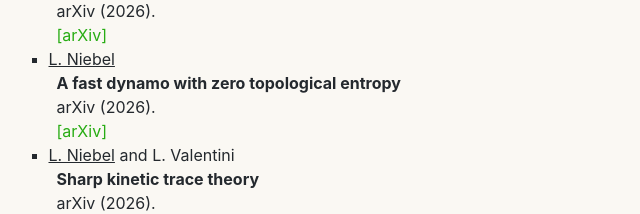
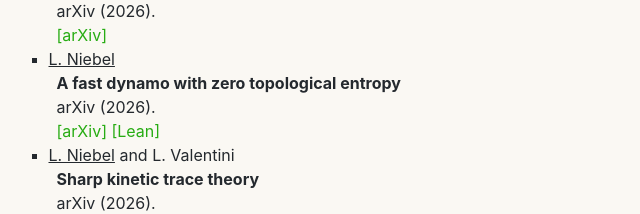
Before and after one commit to lukasniebel/lukasniebel.github.io, a plain HTML site: page research.html in a window 1280 px wide. Shown: the part 782-996 px from the top of the page, 151-791 px from the left. Drawn offline with nearby package versions, Linux system fonts and the light colour scheme.

Commit message:
Add Lean link to fast dynamo publication

```diff
--- a/research.html
+++ b/research.html
@@ -123,6 +123,7 @@
 						<br><b>A fast dynamo with zero topological entropy</b>
 						<br>arXiv (2026).
 						<br><a title="arXiv" href="https://arxiv.org/abs/2608.02586">[arXiv]</a>
+						<a title="Lean" href="https://github.com/lukasniebel/fast_dynamo_lean">[Lean]</a>
 					</ul>
 					<ul>
 						<li value ="[2]"><u>L. Niebel</u> and L. Valentini
```
